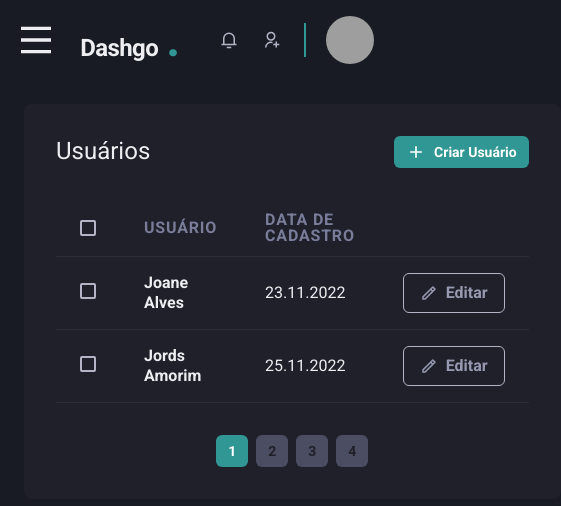
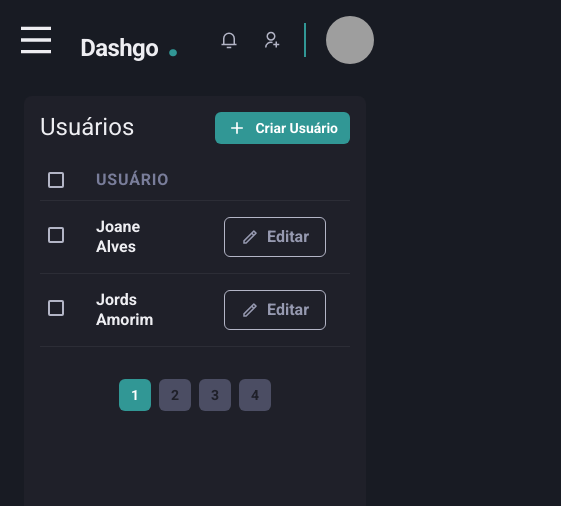
Before and after one commit to Jords-amorim/dashgo, a Next.js app: page /usuarios in a window 390 px wide. Shown: the top 506 px of the page, 561 px wide, since content can reach past the window. Built offline with nearby package versions, Linux system fonts and the light colour scheme; grey boxes are pictures that could not be loaded.

Commit message:
adjust responsive dashboard and table

```diff
--- a/src/components/table/table-item.tsx
+++ b/src/components/table/table-item.tsx
@@ -7,7 +7,8 @@ import {
     Tbody,
     Td,
     Text,
-    Tr
+    Tr,
+    useBreakpointValue
 } from '@chakra-ui/react'
 
 import { RiPencilLine } from 'react-icons/ri'
@@ -18,10 +19,14 @@ interface TableItemProps {
 }
 
 export default function TableItem({ userName, registrationDate }: TableItemProps) {
+    const isWideVersion = useBreakpointValue({
+        base: false,
+        sm: true,
+    })
     return (
         <Tbody>
             <Tr>
-                <Td px="6">
+                <Td px={["2","6"]}>
                     <Checkbox colorScheme="teal" />
                 </Td>
                 <Td>
@@ -29,11 +34,13 @@ export default function TableItem({ userName, registrationDate }: TableItemProps
                         {userName}
                     </Text>
                 </Td>
-                <Td>
-                    <Text>
-                        {registrationDate}
-                    </Text>
-                </Td>
+                {isWideVersion ? (
+                     <Td>
+                     <Text>
+                         {registrationDate}
+                     </Text>
+                 </Td>
+                ) : null}
                 <Td>
                     <Button
                         // as="a"
--- a/src/pages/dashboard.tsx
+++ b/src/pages/dashboard.tsx
@@ -31,7 +31,7 @@ export default function Dashboard() {
             gap="4"
             minChildWidth="320px"
           >
-            <Box p="8" bg="gray.800" borderRadius={8}>
+            <Box p={["6","8"]} bg="gray.800" borderRadius={8}>
               <Text mb="4">Inscritos da Semana</Text>
               <Chart
                   type="area"
@@ -40,7 +40,7 @@ export default function Dashboard() {
                   series={series}
                 />
             </Box>
-            <Box p="8" bg="gray.800" borderRadius={8}>
+            <Box p={["6","8"]} bg="gray.800" borderRadius={8}>
               <Text mb="4">Taxa de abertura</Text>
               <Chart
                 type="area"
--- a/src/pages/usuarios/index.tsx
+++ b/src/pages/usuarios/index.tsx
@@ -10,30 +10,36 @@ import {
   Tbody,
   Td, Th,
   Thead,
-  Tr
+  Tr,
+  useBreakpointValue
 } from '@chakra-ui/react'
 import SideBar from '../../components/side-bar'
 import Header from '../../components/header'
-import { RiAddCircleFill, RiAddLine, RiPencilLine } from 'react-icons/ri'
+import { RiAddLine } from 'react-icons/ri'
 import TableItem from '../../components/table/table-item'
 import Pagination from '../../components/pagination'
 
 export default function Usuarios() {
+  const isWideVersion = useBreakpointValue({
+    base: false,
+    sm: true,
+  })
   return (
-    <Flex flexDir="column" h="100vh">
+    <Flex flexDir="column" h="100vh" >
       <Header />
       <Flex
         w="100%"
-          my="6"
+        my={["4","6"]}
         mx="auto"
         px="6"
         maxWidth={1480}
+        flex="1"
       >
         <SideBar />
-          <Box flex="1" borderRadius={8} bg="gray.800" p="8">
+        <Box flex="1" borderRadius={8} bg="gray.800" p={["4","8"]} >
 
           {/* Cabeçalho Listagem */}
-            <Flex mb="8" justify="space-between" align="center">
+          <Flex mb={["4","8"]} justify="space-between" align="center" flex="1" >
             <Heading size="lg" fontWeight="normal">
               Usuários
             </Heading>
@@ -42,8 +48,8 @@ export default function Usuarios() {
               href="usuarios/criar"
               leftIcon={<Icon
                 as={RiAddLine}
-                  fontSize={20}/>}
-                  _hover={{cursor: "pointer"}}
+                fontSize={20} />}
+              _hover={{ cursor: "pointer" }}
               size="sm"
               colorScheme="teal"
             >
@@ -55,21 +61,24 @@ export default function Usuarios() {
           <Table colorScheme="whiteAlpha">
             <Thead>
               <Tr>
-                  <Th px="6" color="gray.300" w="8">
-                    <Checkbox colorScheme="teal"/>
+                <Th px={["2","6"]} color="gray.300" w="8">
+                  <Checkbox colorScheme="teal" />
                 </Th>
                 <Th fontSize="md" color="gray.400">
                   Usuário
                 </Th>
+
+                {isWideVersion ? (
                   <Th fontSize="md" color="gray.400">
                   Data de cadastro
                 </Th>
+                ) : null}
                  <Th w={4} />
               </Tr>
             </Thead>
 
-              <TableItem userName="Joane Alves" registrationDate="23.11.2022"/>
-              <TableItem userName="Jords Amorim" registrationDate="25.11.2022"/>
+            <TableItem userName="Joane Alves" registrationDate="23.11.2022" />
+            <TableItem userName="Jords Amorim" registrationDate="25.11.2022" />
           </Table>
 
           {/* Paginação */}
```
Lines whose indentation alone changed are shown as unchanged.
